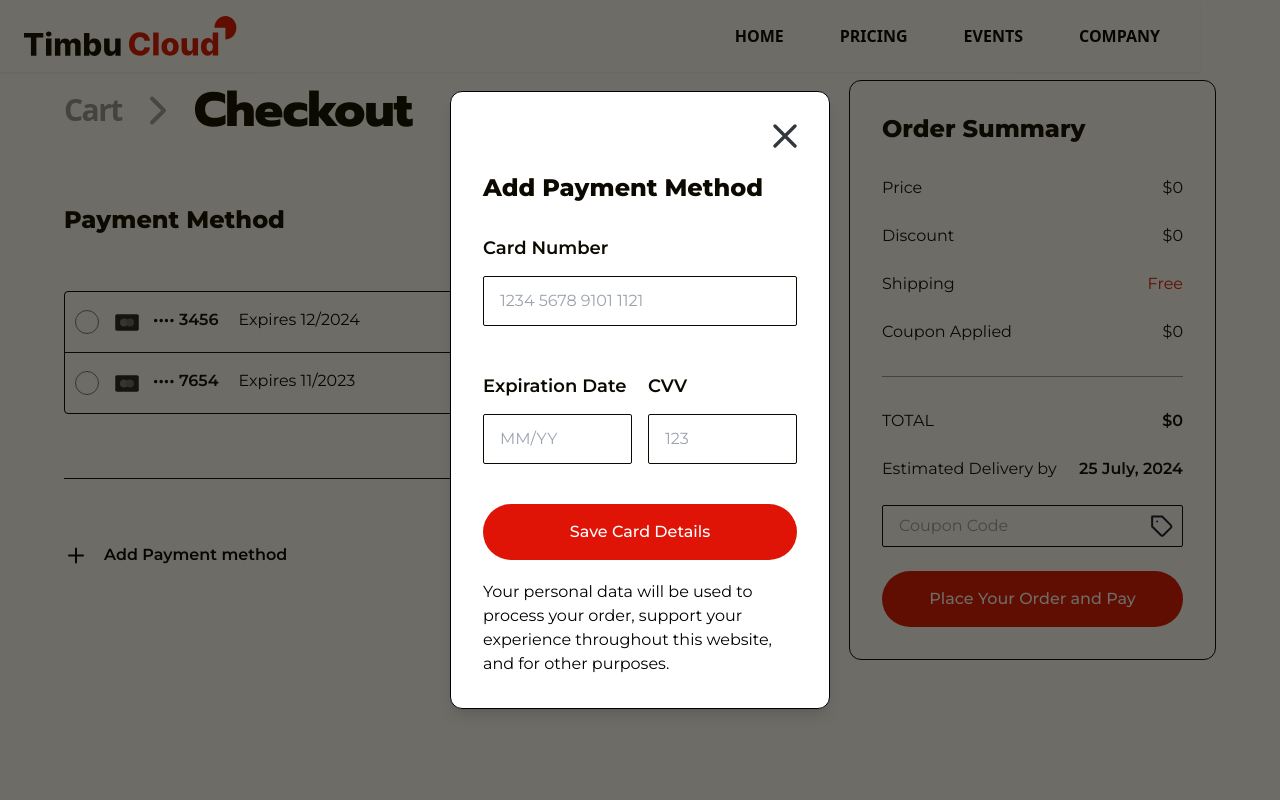
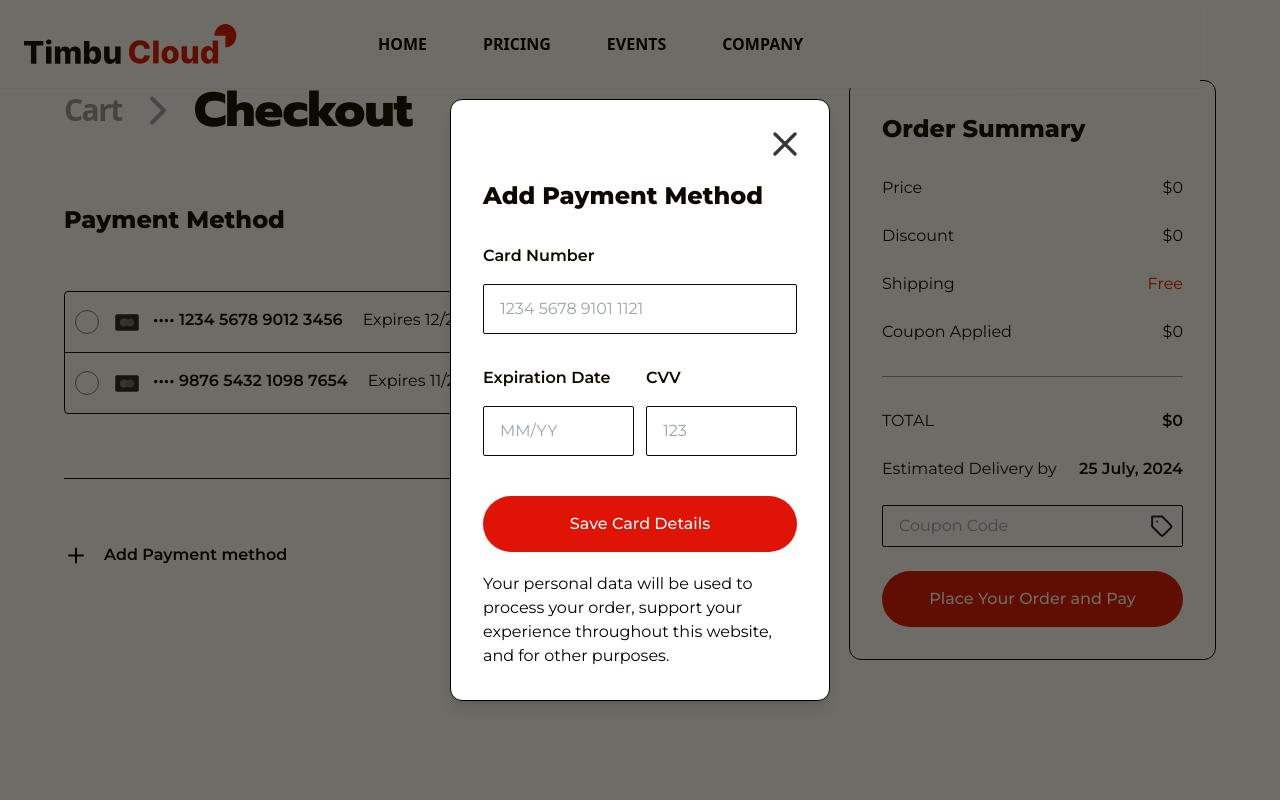
Before and after one commit to ruxy1212/teleport-pd, a React (Vite) app: page /checkout in a window 1280 px wide. Both pictures are taken after a click on the button "Add Payment method". Shown: the top 800 px of the page. Built offline with nearby package versions, Linux system fonts and the light colour scheme.

Commit message:
Final changes

```diff
--- a/src/components/parts/AddPayment.jsx
+++ b/src/components/parts/AddPayment.jsx
@@ -1,9 +1,8 @@
 
 import { useState } from 'react';
-import useLocalStorage from "../../hooks/useLocalStorage";
+import propTypes from 'prop-types';
 
 export default function AddPayment({ addCard, onClose }) {
-  const [cards, setCards] = useLocalStorage("cards", []);
   const [cardNumber, setCardNumber] = useState("");
   const [cvv, setCvv] = useState("");
   const [expiryDate, setExpiryDate] = useState("");
@@ -25,7 +24,6 @@ export default function AddPayment({ addCard, onClose }) {
   const submitCard = (e) => {
     e.preventDefault();
     const newCard = { cardNumber, cvv, expiryDate };
-    // setCards([...cards, newCard]);
     addCard(newCard);
     onClose();
     setCardNumber("");
@@ -38,20 +36,16 @@ export default function AddPayment({ addCard, onClose }) {
       <h3 className="self-start mt-6 pd-h3 leading-8 text-pd-black">Add Payment Method</h3>
       <form onSubmit={submitCard}>
         <div className="mt-4 md:mt-8">
-            <label className="pd-p-18 font-semibold text-pd-black">Card Number</label>
+            <label className="pd-p font-semibold text-pd-black">Card Number</label>
             <div className="justify-center ">
                 <input type="text" value={cardNumber} onChange={onCardNumber} maxLength="19" required placeholder="1234 5678 9101 1121" className="pd-p px-4 py-3 mt-2 md:mt-4 rounded-sm border border-pd-black border-solid text-pd-black w-full"/>
             </div>
         </div>
-        <div className="grid grid-cols-2 gap-3 md:gap-4 mt-4 md:mt-8">
-            <div className="mt-4 flex-1">
-                <label className="pd-p-18 font-semibold text-pd-black">Expiration Date</label>
-                <input type="text" placeholder="MM/YY" value={expiryDate} onChange={onExpiryDate} maxLength="5" required className="pd-p w-full px-4 py-3 mt-2 md:mt-4 rounded-sm border border-pd-black border-solid text-pd-black"/>
-            </div>
-            <div className="mt-4 flex-1">
-                <label className="pd-p-18 font-semibold text-pd-black">CVV</label>
-                <input type="text" placeholder="123" value={cvv} onChange={(e) => setCvv(e.target.value)} maxLength="4" required className="pd-p w-full px-4 py-3 mt-2 md:mt-4 rounded-sm border border-pd-black border-solid text-pd-black"/>
-            </div>
+        <div className="grid grid-cols-2 gap-x-3 gap-y-0 mt-4 md:mt-8">
+            <label className="pd-p font-semibold text-pd-black">Expiration Date</label>
+            <label className="pd-p font-semibold text-pd-black">CVV</label>
+            <input type="text" placeholder="MM/YY" value={expiryDate} onChange={onExpiryDate} maxLength="5" required className="pd-p w-full px-4 py-3 mt-2 md:mt-4 rounded-sm border border-pd-black border-solid text-pd-black"/>
+            <input type="text" placeholder="123" value={cvv} onChange={(e) => setCvv(e.target.value)} maxLength="4" required className="pd-p w-full px-4 py-3 mt-2 md:mt-4 rounded-sm border border-pd-black border-solid text-pd-black"/>
         </div>
         <div>
           <button className="w-full mt-10 mb-5 py-4 px-10 flex items-center justify-center gap-2 bg-pd-red text-pd-white rounded-[3.25rem] font-medium pd-button font-montserrat">Save Card Details</button>
@@ -61,3 +55,8 @@ export default function AddPayment({ addCard, onClose }) {
     </div>
   );
 }
+
+AddPayment.propTypes = {
+  addCard: propTypes.func,
+  onClose: propTypes.func
+}
--- a/src/pages/Cart.jsx
+++ b/src/pages/Cart.jsx
@@ -87,7 +87,7 @@ export default function Cart(){
                       <div className="flex flex-wrap">
                         <div className="flex flex-col w-full lg:w-[57%]">
                           <div className="flex flex-col max-w-[350px] justify-center items-center px-6 py-4 w-full rounded-2xl shadow-lg backdrop-blur-sm aspect-square mt-10 md:mt-0">
-                            <img loading="lazy" src={"images/products/n"+cartItems[0].id+".png"} className="w-full aspect-[1.05]"/>
+                            <img loading="lazy" src={"images/products/n"+cartItems[0].id+".png"} className="w-full"/>
                           </div>
                         </div>
                         <div className="pl-5 w-full lg:w-[43%]">
@@ -118,7 +118,7 @@ export default function Cart(){
                         <div key={item.id} className="flex-row-at-half-md flex flex-col sm:flex-row gap-11 items-center">{console.log(item.discount)}
                           <div className="flex flex-col w-full with-at-half-md md:w-[150px]">
                             <div className="flex flex-col w-full with-at-half-md md:w-[150px] justify-center items-center px-6 py-4 rounded-2xl shadow-lg backdrop-blur-sm aspect-square mt-10 md:mt-0">
-                              <img loading="lazy" src={"images/products/n"+item.id+".png"} className="w-full aspect-[1.05]"/>
+                              <img loading="lazy" src={"images/products/n"+item.id+".png"} className="w-full"/>
                             </div>
                           </div>
                           <div className="w-full with-at-half-md lg:w-[43%]">
--- a/src/pages/Checkout.jsx
+++ b/src/pages/Checkout.jsx
@@ -14,6 +14,7 @@ import Modal from "../components/Modal";
 import AddPayment from "../components/parts/AddPayment";
 import ShowSuccess from "../components/parts/ShowSuccess";
 import useLocalStorage from "../hooks/useLocalStorage";
+import Popup from "../components/Popup"
 
 export default function Checkout(){
     const initialCards = [
@@ -31,12 +32,14 @@ export default function Checkout(){
     const [couponCode, setCoupon] = useState("");
     const [couponFeedback, setCouponFeedback] = useState("");
     const [couponDiscount, setCouponDiscount] = useState(coupon);
+    const [message, setMessage] = useState(null);
     // const deliveryDate = getNextWeekFriday();
 
     const [cards, setCards] = useLocalStorage("cards", initialCards);
 
     const addCard = (newCard) => {
       setCards([...cards, newCard]);
+      showPopup(`Payment card added successfully`);
     };
 
     const applyCoupon = () => {
@@ -56,6 +59,14 @@ export default function Checkout(){
 
     const removeCard = (cardIndex) => {
       setCards(cards.filter((_, index) => index !== cardIndex));
+      showPopup(`Payment card removed successfully`);
+    };
+
+    const showPopup = (message) => {
+      setMessage(message);
+      setTimeout(() => {
+        setMessage(null);
+      }, 5000);
     };
 
     return (
@@ -96,7 +107,7 @@ export default function Checkout(){
                                 </div>
                               </div>
                               <img loading="lazy" src={Object.hasOwn(cardType, card.cardNumber[0])?cardType[card.cardNumber[0]]:pdcard} className="shrink-0 my-auto w-6 aspect-[1.41]"/>
-                              <div className="pd-p font-semibold leading-6 text-pd-black"> •••• {card.cardNumber.replace(/\s/g, "").slice(-4)}</div>
+                              <div className="pd-p font-semibold leading-6 text-pd-black"> •••• {card.cardNumber}</div>
                             </div>
                             <div className="pd-p leading-6 text-gray-400">Expires {card.expiryDate.replace('/', '/20')}</div>
                           </div>
@@ -164,6 +175,7 @@ export default function Checkout(){
             </div>
           </div>
         </div>
+        {message && <Popup message={message} duration={5000} onClose={() => setMessage(null)} />}
       </div>
         </WebLayout>
     );
```
Also changed, not shown: src/layouts/WebLayout.jsx (+12 -12 lines).
